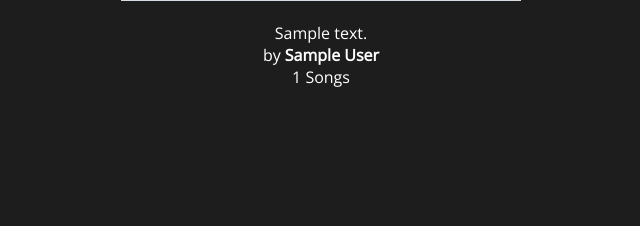
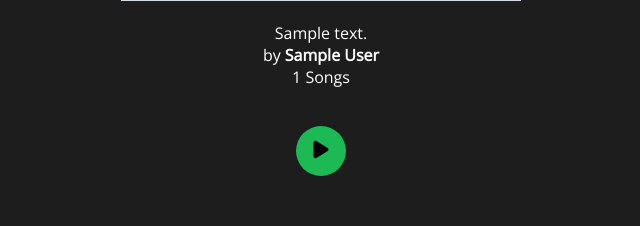
Before and after one commit to efeakaroz13/SpotifyDesktop, a Flask app: template templates/playlist.html in a window 1280 px wide. Shown: the part 523-749 px from the top of the page, without its empty margins (319-959 px from the left). Run offline with Flask 3, Linux system fonts and the light colour scheme; the template is opened without the code that fills it: most values are stand-ins (such as "Sample title", 1, 10 or a date in 2020); grey boxes marked "Sample" are stand-in pictures; some web fonts are replaced.

Commit message:
play button

```diff
--- a/static/custom.css
+++ b/static/custom.css
@@ -7,9 +7,26 @@
 
     grid-template-columns:10% 90%;
 
-
-
-
+}
+#play{
+    width:50px;
+    height:50px;
+    background:#1DB954;
+    color:black;
+    border-radius:50%;
+    border:0px;
+    font-size:20px;
+    transition:0.2s;
+}
+#play:hover{
+    width:50px;
+    height:50px;
+    background:#1DB954;
+    color:black;
+    border-radius:50%;
+    border:0px;
+    font-size:23px;
+    transition:0.2s;
 }
 
 body {
--- a/templates/base.html
+++ b/templates/base.html
@@ -32,7 +32,7 @@
 
         </ul>
         {% block body %}
-        {% endblock %}
+        {% endblock %}<br><br><br>
 
 
     </div>
--- a/templates/playlist.html
+++ b/templates/playlist.html
@@ -3,7 +3,7 @@
 {% block title2 %}{{data["name"]}}{% endblock %}
 
 {% block body %}
-<center><img src="{{data['images'][0]['url']}}"/><p>{{data['description']}} <br>by <a style="color:white;text-decoration:none; " href="/user/{{data['owner']['id']}}"><strong>{{data['owner']['display_name']}}</strong><br></a>{{data["tracks"]["items"] |length}} Songs</p></center>
+<center><img src="{{data['images'][0]['url']}}"/><p>{{data['description']}} <br>by <a style="color:white;text-decoration:none; " href="/user/{{data['owner']['id']}}"><strong>{{data['owner']['display_name']}}</strong><br></a>{{data["tracks"]["items"] |length}} Songs</p><br><button id="play"><i class="fa-solid fa-play"></i></button></center>
 <ul id="pl" onload="loadPL('{{ds}}')">
     {{dumps(data,indent=4)}}
 </ul>
```
